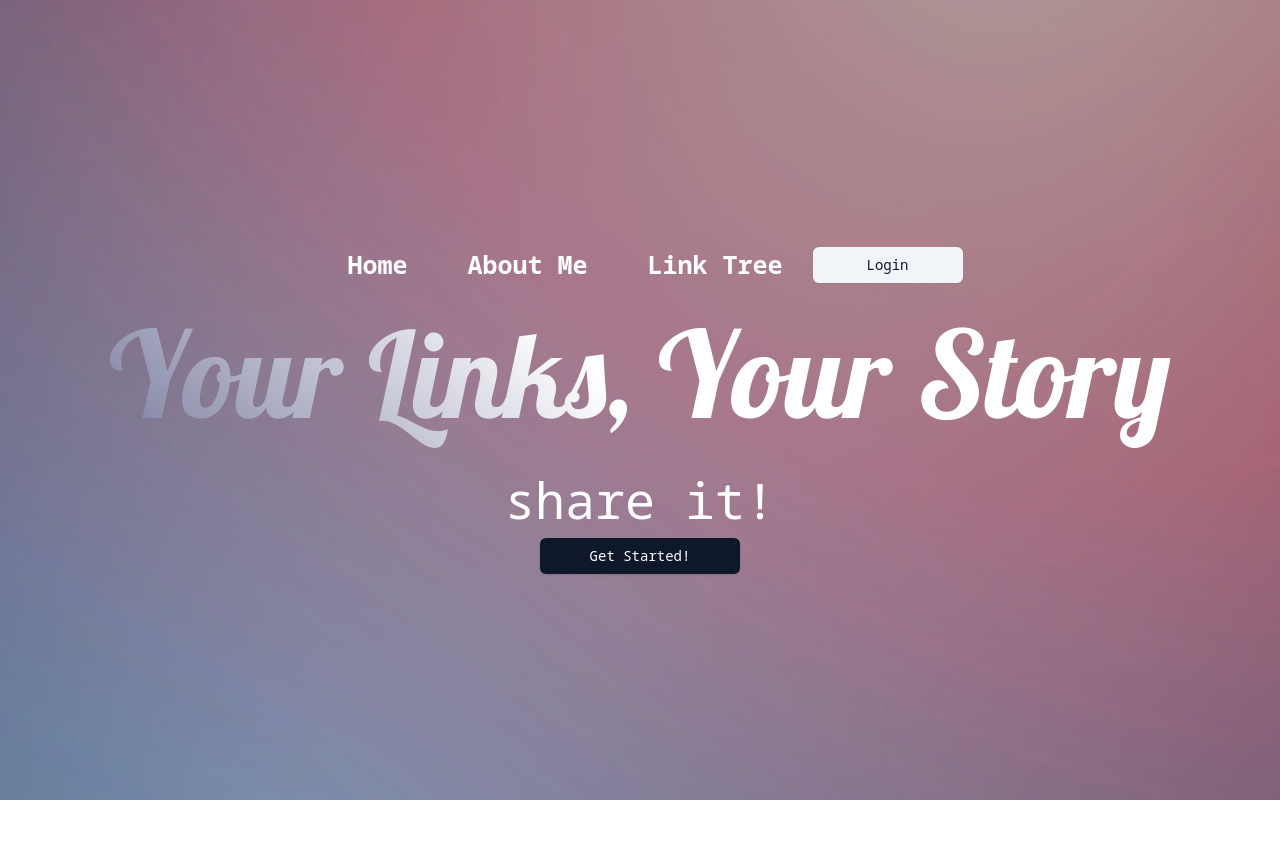
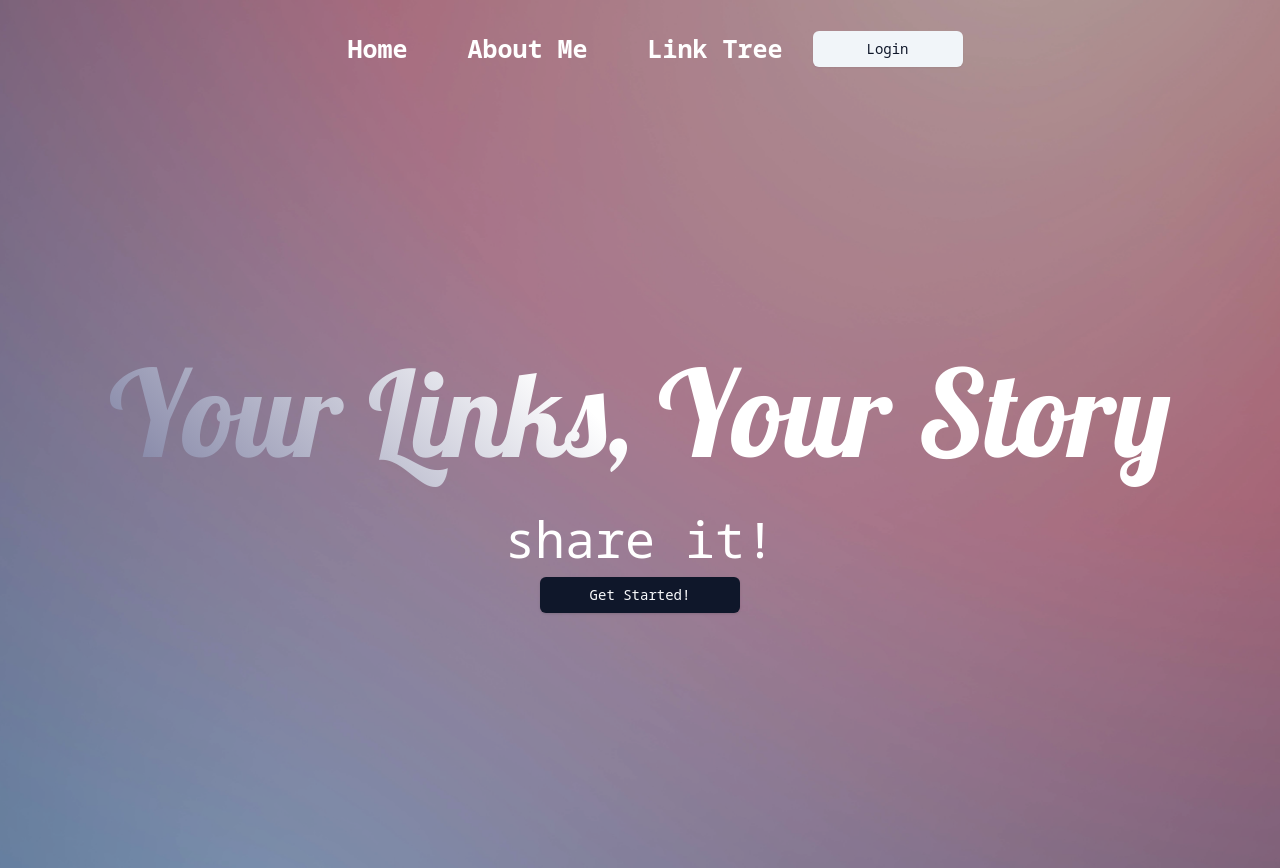
Before and after one commit to codescalersinternships/Link-Tree-Dohaelsawy, a Vue app in the folder frontend/: page / in a window 1280 px wide. Before the commit the page ends 800 px from the top, so only its background shows below. Built offline with nearby package versions, Linux system fonts and the light colour scheme.

Commit message:
refactor: change header position to be at the top of page

```diff
--- a/frontend/src/assets/index.css
+++ b/frontend/src/assets/index.css
@@ -52,7 +52,7 @@
 
 .content {
   background-color: #00000050;
-  padding-bottom: 50px;
+  padding-bottom: 30px;
   min-height: auto;
   display: flex;
   text-align: center;
@@ -66,7 +66,6 @@
   margin-top: 60px;
   padding: 10px;
   display: flex;
-  /* border: 10px; */
   border-radius: 20px;
   background-color: rgba(255, 245, 232, 0.341);
   text-align: center;
@@ -136,8 +135,9 @@ Input {
 }
 
 .navbar {
+  background-color: #00000050;
   min-width: 100px;
-  padding-top: 20px;
+  padding-top: 30px;
   display: flex;
   text-align: center;
   align-items: center;
--- a/frontend/src/views/HomeView.vue
+++ b/frontend/src/views/HomeView.vue
@@ -25,10 +25,9 @@ const onSubmit = async () => {
 </script>
 
 <template>
-
   <div class="wrapper">
+    <Header></Header>
     <div class="content">
-      <Header></Header>
       <div class="main">
           <h1 class="fancy-word" cy="welcome-word">Your Links, Your Story
             <div class="aurora">
--- a/frontend/src/views/about.vue
+++ b/frontend/src/views/about.vue
@@ -11,8 +11,8 @@ import Header from '@/components/header.vue'
 <template>
 
     <div class="wrapper">
+        <Header></Header>
         <div class="content">
-            <Header></Header>
             <div class="container">
                 <div class="flex justify-center items-center gap-4 about">
                     <div>
--- a/frontend/src/views/account/analytics.vue
+++ b/frontend/src/views/account/analytics.vue
@@ -33,8 +33,8 @@ onMounted(getAnalyticsData);
 
 <template>
     <div class="wrapper">
+        <Header></Header>
         <div class="content">
-            <Header></Header>
             <div class="container">
                 <div class="flex flex-col justify-center items-center">
                     <div class="profile-bar">
--- a/frontend/src/views/account/profile.vue
+++ b/frontend/src/views/account/profile.vue
@@ -35,8 +35,8 @@ onMounted(fetchLinks);
 
 <template>
     <div class="wrapper">
+        <Header></Header>
         <div class="content">
-            <Header></Header>
             <div class="container">
                 <div class="flex flex-col justify-center items-center">
                     <div class="profile-bar">
--- a/frontend/src/views/links/links.vue
+++ b/frontend/src/views/links/links.vue
@@ -99,10 +99,8 @@ onMounted(fetchLinks);
 
 <template>
     <div class="wrapper">
+        <Header></Header>
         <div class="content">
-
-            <Header></Header>
-
             <div class="container">
                 <div class="flex flex-col justify-center items-center">
                     <div v-if="isEmpty" class="empty">
--- a/frontend/src/views/links/liveDemo.vue
+++ b/frontend/src/views/links/liveDemo.vue
@@ -34,10 +34,8 @@ onMounted(fetchLinks);
 
 <template>
     <div class="wrapper">
+        <Header></Header>
         <div class="content">
-
-            <Header></Header>
-
             <div class="container">
                 <div class="flex flex-col justify-center items-center">
                     <div v-if="isEmpty" class="empty">
```
